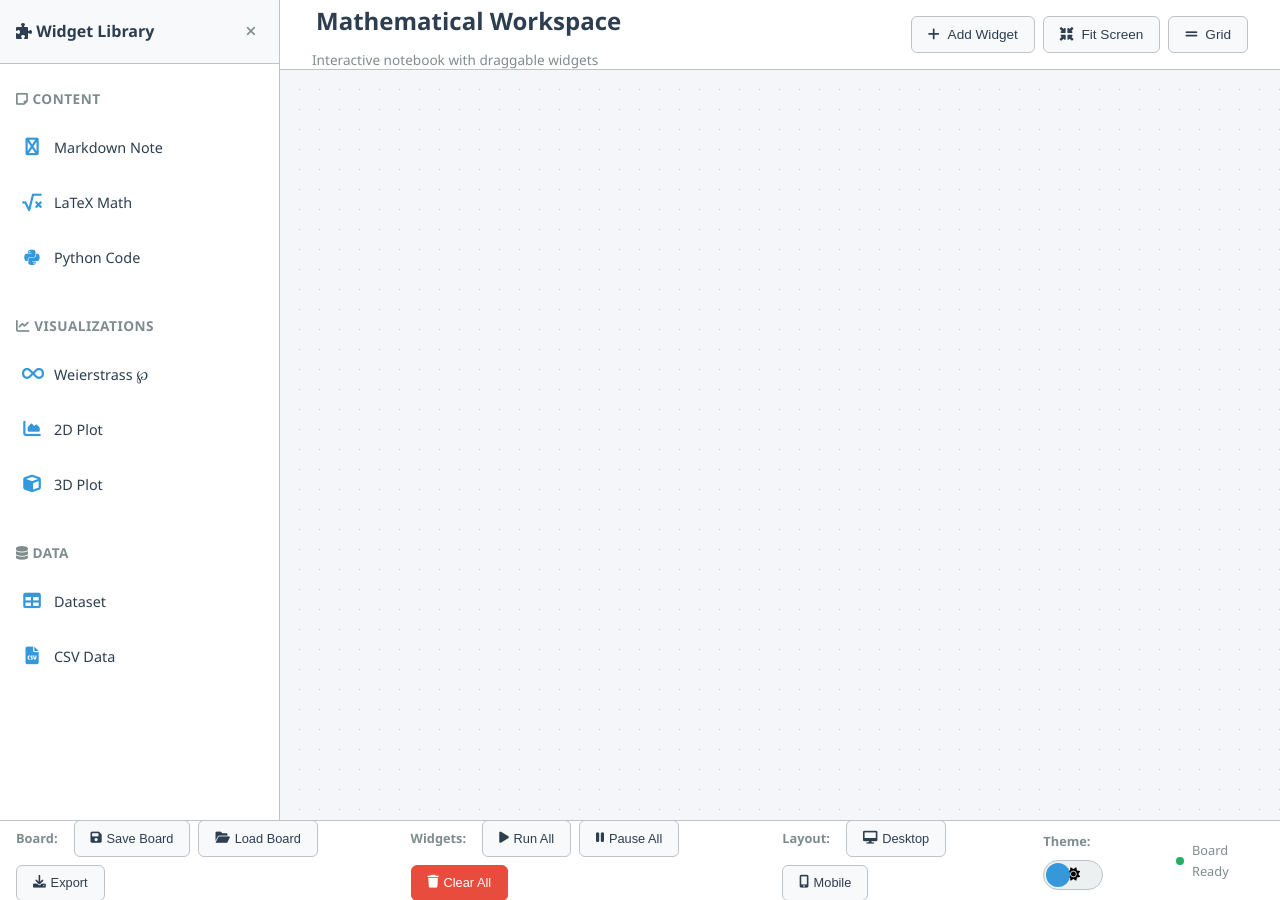
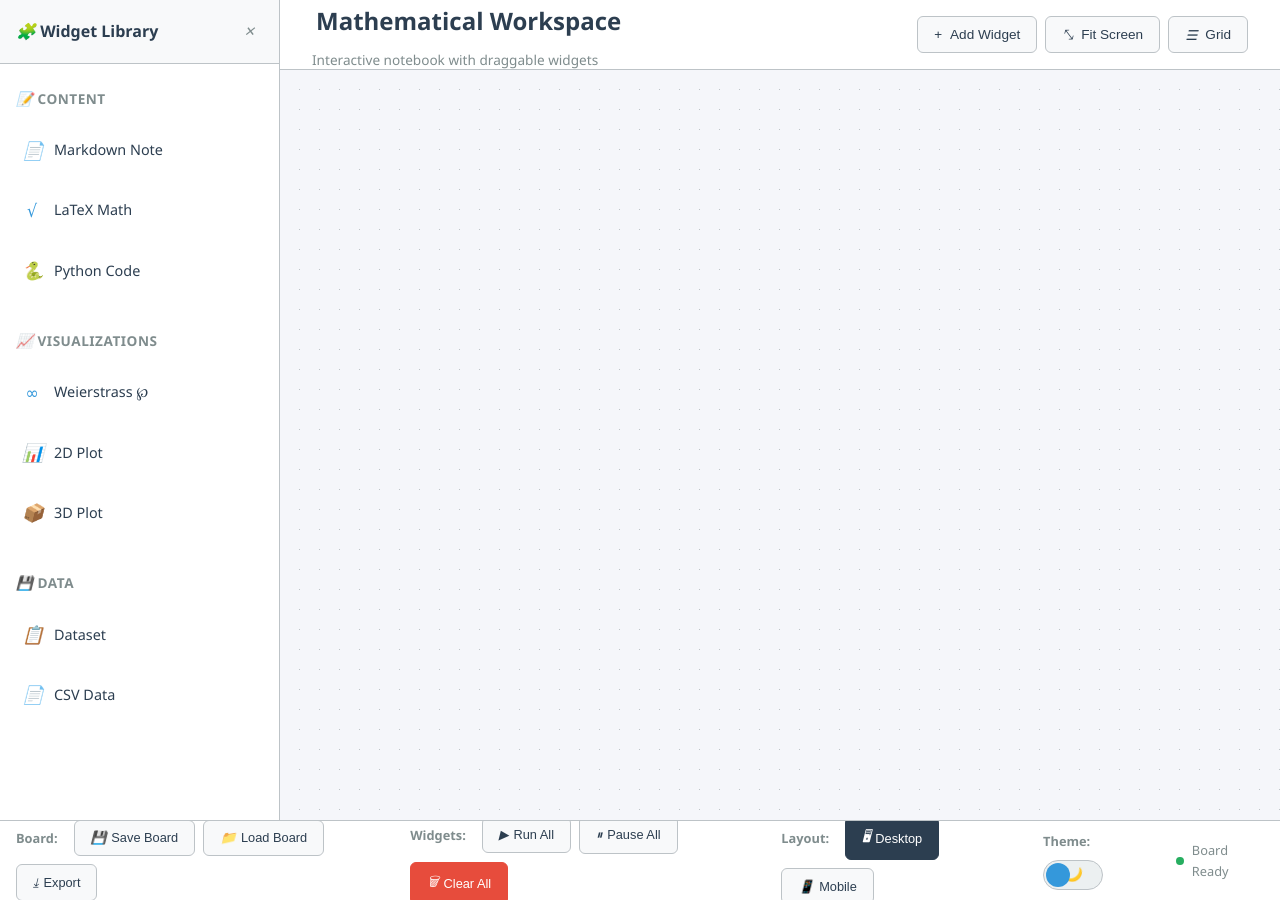
Before and after one commit to litlfred/notebooks, a Jekyll site: the page docs/weierstrass-playground/board.html, which Jekyll copies as it is, in a window 1280 px wide. Built offline with Jekyll 4.4.1, drawn with Linux system fonts in a browser that asks for light colours.

Commit message:
Fix board system: remove CDN dependencies and fix JavaScript initialization
Co-authored-by: litlfred <662242+litlfred@users.noreply.github.com>

```diff
--- a/docs/weierstrass-playground/board.html
+++ b/docs/weierstrass-playground/board.html
@@ -8,18 +8,50 @@
     <!-- Content Security Policy -->
     <meta http-equiv="Content-Security-Policy" content="
         default-src 'self';
-        script-src 'self' 'unsafe-inline' https://cdn.jsdelivr.net https://unpkg.com https://cdnjs.cloudflare.com https://cdn.tiny.cloud;
-        style-src 'self' 'unsafe-inline' https://cdnjs.cloudflare.com;
-        font-src 'self' https://cdnjs.cloudflare.com;
-        connect-src 'self' https://cdn.jsdelivr.net https://unpkg.com https://cdn.tiny.cloud;
+        script-src 'self' 'unsafe-inline';
+        style-src 'self' 'unsafe-inline';
+        font-src 'self';
+        connect-src 'self';
         img-src 'self' data:;
     ">
 
     <link rel="stylesheet" href="board-style.css">
-    <link href="https://cdnjs.cloudflare.com/ajax/libs/font-awesome/6.0.0/css/all.min.css" rel="stylesheet">
 
-    <!-- TinyMCE -->
-    <script src="https://cdn.tiny.cloud/1/no-api-key/tinymce/6/tinymce.min.js" referrerpolicy="origin"></script>
+    <!-- Fallback for Font Awesome icons - use Unicode symbols -->
+    <style>
+        .fas.fa-puzzle-piece::before { content: "🧩"; }
+        .fas.fa-times::before { content: "✕"; }
+        .fas.fa-sticky-note::before { content: "📝"; }
+        .fas.fa-markdown::before { content: "📄"; }
+        .fas.fa-square-root-alt::before { content: "√"; }
+        .fab.fa-python::before { content: "🐍"; }
+        .fas.fa-chart-line::before { content: "📈"; }
+        .fas.fa-infinity::before { content: "∞"; }
+        .fas.fa-chart-area::before { content: "📊"; }
+        .fas.fa-cube::before { content: "📦"; }
+        .fas.fa-database::before { content: "💾"; }
+        .fas.fa-table::before { content: "📋"; }
+        .fas.fa-file-csv::before { content: "📄"; }
+        .fas.fa-plus::before { content: "+"; }
+        .fas.fa-compress-arrows-alt::before { content: "⤡"; }
+        .fas.fa-grip-lines::before { content: "☰"; }
+        .fas.fa-chevron-up::before { content: "⌃"; }
+        .fas.fa-chevron-down::before { content: "⌄"; }
+        .fas.fa-save::before { content: "💾"; }
+        .fas.fa-folder-open::before { content: "📁"; }
+        .fas.fa-download::before { content: "⤓"; }
+        .fas.fa-play::before { content: "▶"; }
+        .fas.fa-pause::before { content: "⏸"; }
+        .fas.fa-stop::before { content: "⏹"; }
+        .fas.fa-redo::before { content: "↻"; }
+        .fas.fa-trash::before { content: "🗑"; }
+        .fas.fa-desktop::before { content: "🖥"; }
+        .fas.fa-mobile-alt::before { content: "📱"; }
+        .fas.fa-sun::before { content: "☀"; }
+        .fas.fa-moon::before { content: "🌙"; }
+        .fas.fa-edit::before { content: "✏"; }
+    </style>
+
 </head>
 <body class="desktop-mode" data-theme="dark">
 
@@ -186,14 +218,21 @@
     </div>
 
     <script>
-        // Load board application
-        function loadBoardApplication() {
-            const boardScript = document.createElement('script');
-            boardScript.src = 'board-app.js';
-            document.body.appendChild(boardScript);
-        }
+        // Load board application directly
+        document.addEventListener('DOMContentLoaded', () => {
+            // Initialize user preferences first
+            const savedTheme = localStorage.getItem('weierstrass_theme') || 'dark';
+            document.body.setAttribute('data-theme', savedTheme);
 
-        document.addEventListener('DOMContentLoaded', loadBoardApplication);
+            // Set initial layout mode
+            const isMobile = window.innerWidth < 1024;
+            const defaultMode = isMobile ? 'mobile' : 'desktop';
+            document.body.classList.remove('desktop-mode', 'mobile-mode');
+            document.body.classList.add(`${defaultMode}-mode`);
+
+            console.log('Board system initializing...');
+        });
     </script>
+    <script src="board-app.js"></script>
 </body>
 </html>
```
